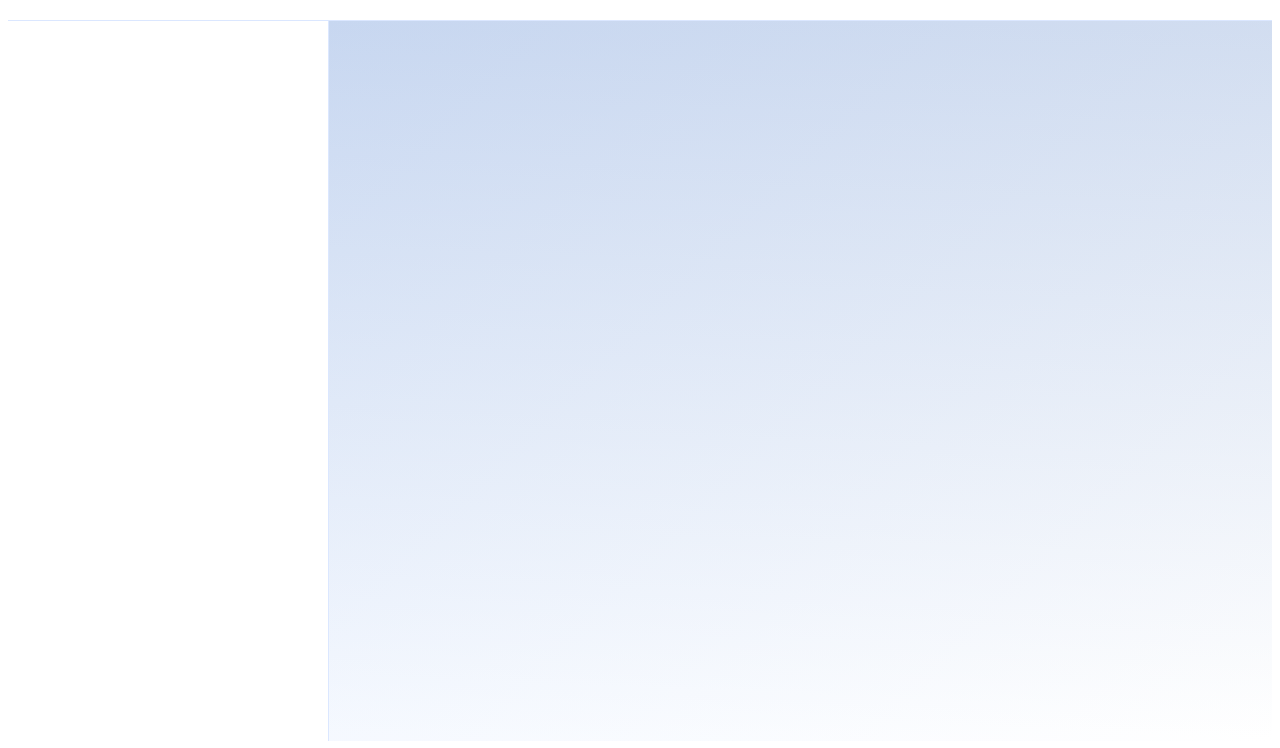
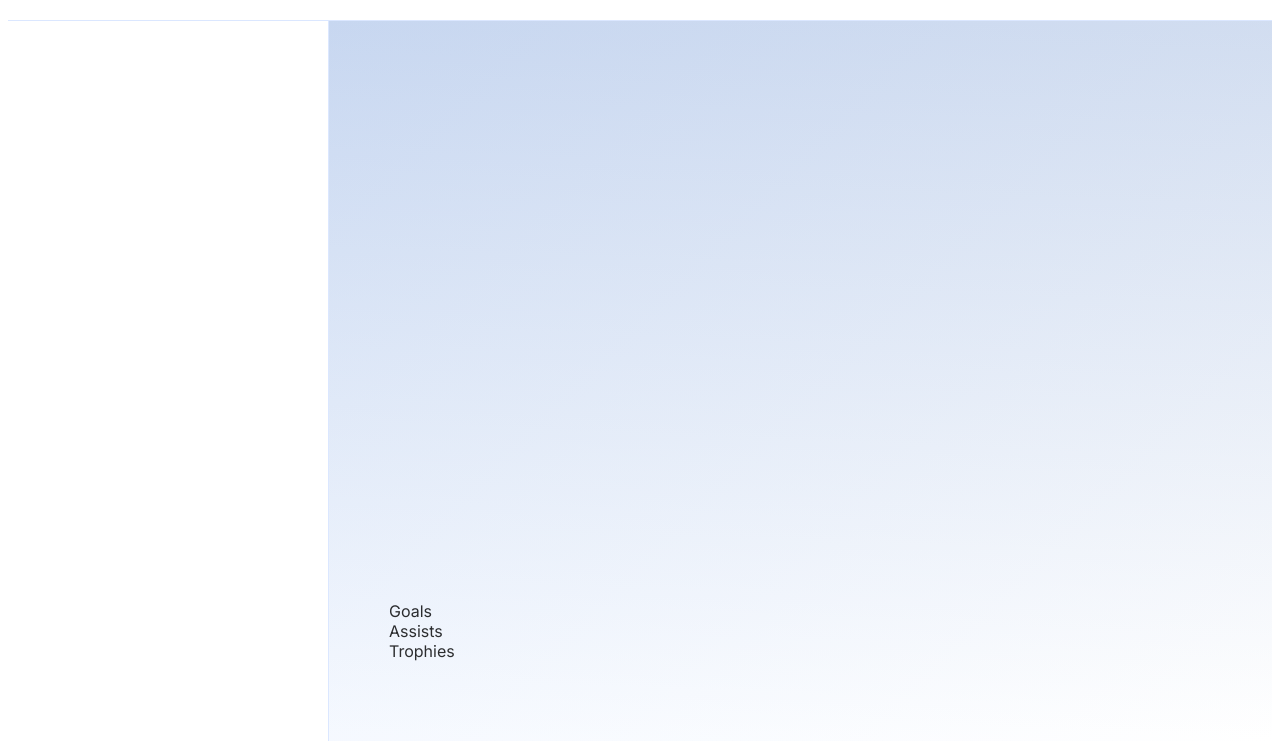
Before and after one commit to nnsc1/nnsc, a plain HTML site: page index.html in a window 1280 px wide. Shown: the part 110-858 px from the top of the page. Drawn offline with nearby package versions, Linux system fonts and the light colour scheme.

Commit message:
Update index.html

```diff
--- a/index.html
+++ b/index.html
@@ -31,6 +31,11 @@
     <div id="headshot"></div>
 
     <div id="overlay">
+      <div id="playerStats">
+  <div><span class="statValue" id="goals"></span><span class="statLabel">Goals</span></div>
+  <div><span class="statValue" id="assists"></span><span class="statLabel">Assists</span></div>
+  <div><span class="statValue" id="trophiesCount"></span><span class="statLabel">Trophies</span></div>
+</div>
       <h2 id="playerName"></h2>
       <p id="playerMeta"></p>
       <div id="playerTrophies"></div>
```
